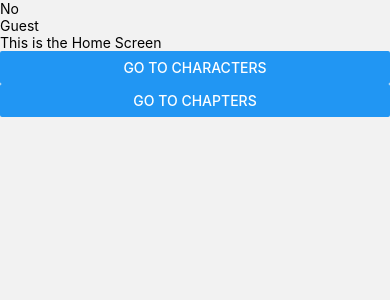
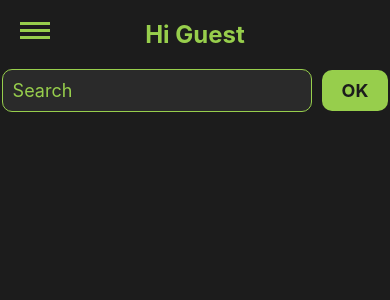
Before and after one commit to CerenErsoz/RickAndMortyApp, a React Native app: screen /Home in a window 390 px wide. Shown: the top 300 px of the page. Built offline with nearby package versions, Linux system fonts and the light colour scheme.

Commit message:
Search text for home screen.

```diff
--- a/Screens/Home_Screen.js
+++ b/Screens/Home_Screen.js
@@ -1,20 +1,88 @@
-
-import React from 'react';
-import { View, Text, Button } from 'react-native';
-import { useSelector } from 'react-redux';
+import React, { useState } from 'react';
+import { StyleSheet, View, Text, TextInput, SafeAreaView, TouchableOpacity } from 'react-native';
+import { useSelector, useDispatch } from 'react-redux';
+import { search } from '../src/action/SeacrhActions';
+import BurgerMenu from '../src/component/burger';
 
 const HomeScreen = ({ navigation }) => {
+  const [text, setText] = useState('');
+  const dispatch = useDispatch();
   const userInfoCheck = useSelector(state => state.userData.userInfo);
-  const name = useSelector(state=>state.userData.userName);
+  const name = useSelector(state => state.userData.userName);
+
+  async function handleOkPress () {
+    await dispatch(search(text));
+  };
 
   return (
-    <View>{!userInfoCheck ? (<Text>No</Text>):(<Text>Yes</Text>)}
-      <Text>{name}</Text>
-      <Text>This is the Home Screen</Text>
-      <Button title="Go to Characters" onPress={() => navigation.navigate('Character')} />
-      <Button title="Go to Chapters" onPress={() => navigation.navigate('Chapter')} />
+    <View style={styles.container}>
+      <BurgerMenu/>
+      <Text style={styles.greetingText}>
+        {!userInfoCheck ? 'Hi Guest' : `Hi ${name}`}
+      </Text>
+      <View style={styles.inputContainer}>
+        <SafeAreaView style={styles.safeArea}>
+          <TextInput
+            style={styles.search}
+            placeholder="Search"
+            placeholderTextColor="#97ce4c"
+            onChangeText={newText => setText(newText)}
+            defaultValue={text}
+          />
+        </SafeAreaView>
+        <TouchableOpacity style={styles.buttonOK} onPress={handleOkPress}>
+          <Text style={styles.buttonText}>OK</Text>
+        </TouchableOpacity>
+      </View>
     </View>
   );
 };
 
+const styles = StyleSheet.create({
+  container: {
+    flex: 1,
+    backgroundColor: '#1c1c1c',
+    alignItems: 'center',
+    padding: 20,
+  },
+  greetingText: {
+    color: '#97ce4c',
+    fontSize: 24,
+    fontWeight: 'bold',
+    marginBottom: 20,
+  },
+  inputContainer: {
+    flexDirection: 'row',
+    alignItems: 'center',
+  },
+  safeArea: {
+    flex: 1,
+    marginRight: 10,
+  },
+  search: {
+    flex: 1,
+    height: 50,
+    color: '#fff',
+    fontSize: 18,
+    borderWidth: 1,
+    borderColor: '#97ce4c',
+    borderRadius: 10,
+    padding: 10,
+    backgroundColor: '#2a2a2a',
+  },
+  buttonOK: {
+    backgroundColor: '#97ce4c',
+    paddingVertical: 10,
+    paddingHorizontal: 20,
+    borderRadius: 10,
+    alignItems: 'center',
+    justifyContent: 'center',
+  },
+  buttonText: {
+    color: '#1c1c1c',
+    fontSize: 18,
+    fontWeight: 'bold',
+  },
+});
+
 export default HomeScreen;
--- a/Screens/Welcome_Screen.js
+++ b/Screens/Welcome_Screen.js
@@ -1,11 +1,9 @@
 import React, { useState } from 'react';
 import { StyleSheet, View, Text, Image, TextInput, SafeAreaView, TouchableOpacity } from 'react-native';
-import { useSelector, useDispatch } from 'react-redux';
+import { useDispatch } from 'react-redux';
 import { changeName, userInfo } from '../src/action/UserActions';
 
-  const WelcomeScreen = ({ navigation }) => {
-//   const name = useSelector(state => state.userData.userName);
-//   const userInfoCheck = useSelector(state => state.userData.userInfo);
+const WelcomeScreen = ({ navigation }) => {
   const [text, setText] = useState('');
   const dispatch = useDispatch();
 
--- /dev/null
+++ b/src/action/SeacrhActions.js
@@ -0,0 +1,8 @@
+
+
+export const search = (searchTerm) => {
+    return{
+        type: "SEARCH",
+        payload: searchTerm,
+    }
+}
--- /dev/null
+++ b/src/component/burger.js
@@ -0,0 +1,55 @@
+// BurgerMenu.js
+import React from 'react';
+import { StyleSheet, View, TouchableOpacity, Text } from 'react-native';
+import { useNavigation } from '@react-navigation/native';
+
+const BurgerMenu = () => {
+  const navigation = useNavigation();
+
+  const handlePress = () => {
+    console.log("Toggle menu");
+  };
+
+  return (
+    <View style={styles.container}>
+      <TouchableOpacity style={styles.burgerButton} onPress={handlePress}>
+        <View style={styles.burgerLine}></View>
+        <View style={styles.burgerLine}></View>
+        <View style={styles.burgerLine}></View>
+      </TouchableOpacity>
+    </View>
+  );
+};
+
+const styles = StyleSheet.create({
+  container: {
+    position: 'absolute',
+    top: 10,
+    left: 10,
+  },
+  burgerButton: {
+    padding: 10,
+  },
+  burgerLine: {
+    width: 30,
+    height: 3,
+    backgroundColor: '#97ce4c',
+    marginVertical: 2,
+  },
+  menu: {
+    marginTop: 10,
+    backgroundColor: '#f0f0f0',
+    padding: 10,
+    borderRadius: 5,
+    shadowColor: '#000',
+    shadowOffset: { width: 0, height: 2 },
+    shadowOpacity: 0.2,
+    shadowRadius: 2,
+  },
+  menuItem: {
+    paddingVertical: 5,
+    fontSize: 16,
+  },
+});
+
+export default BurgerMenu;
--- /dev/null
+++ b/src/reducer/SearchReducer.js
@@ -0,0 +1,14 @@
+
+const initialState = {
+    searchTerm: '',
+}
+
+export default (state = initialState, {type, payload}) => {
+    switch (type) {
+        case "SEARCH":
+            return {...state, searchTerm: payload};
+        default:
+            break;
+    }
+    return state;
+}
--- a/src/store/store.js
+++ b/src/store/store.js
@@ -1,13 +1,10 @@
 import { combineReducers, createStore } from "redux";
 import UserReducer from "../reducer/UserReducer";
-
-const initialState = {
-    userInfo: false,
-    userName: "Guest"
-}
+import SearchReducer from "../reducer/SearchReducer";
 
 const rootReducer = combineReducers({
-    userData: UserReducer
+    userData: UserReducer,
+    searchData: SearchReducer,
 })
 
 export const store = createStore(rootReducer);
```
Also changed, not shown: src/component/navbar.js (added).
